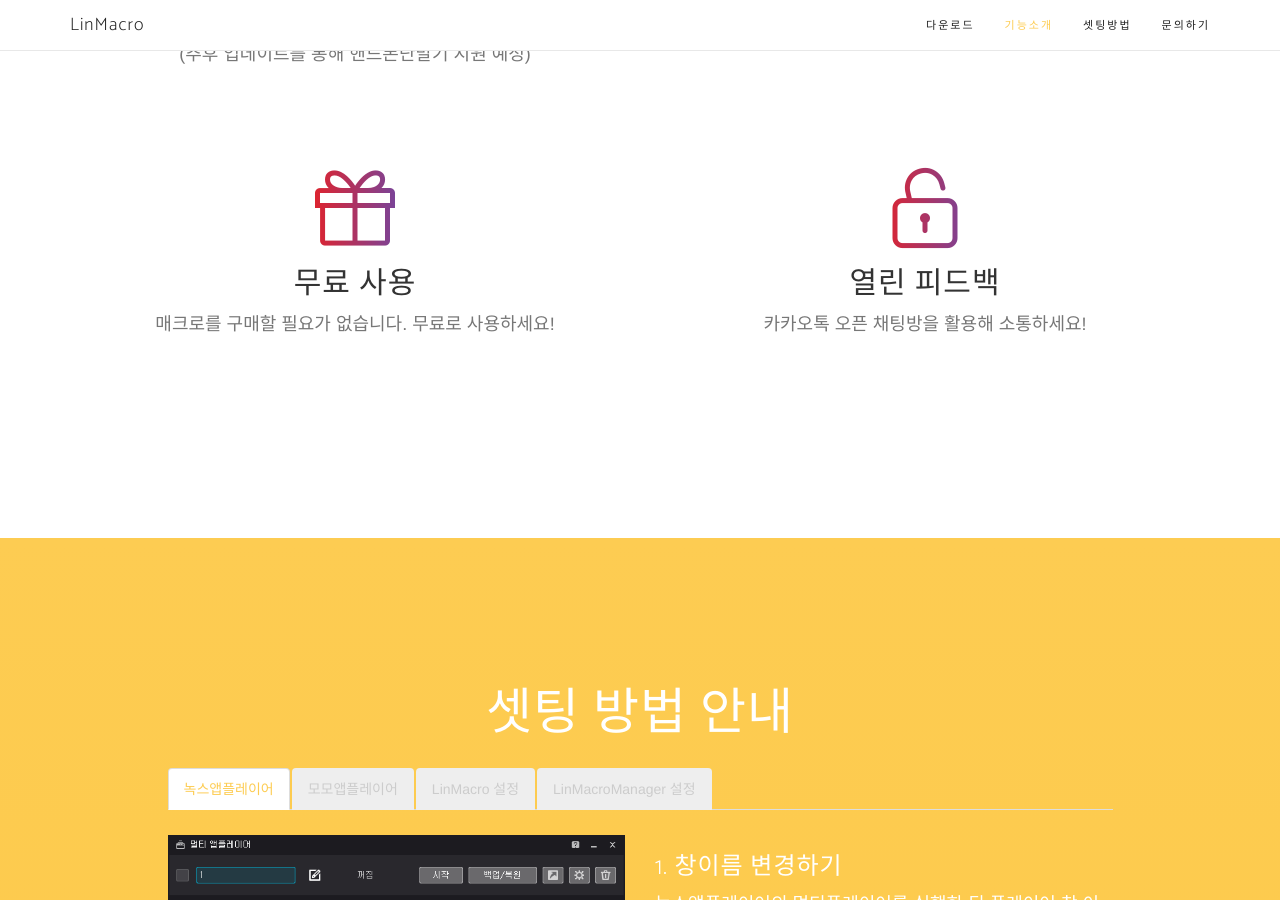
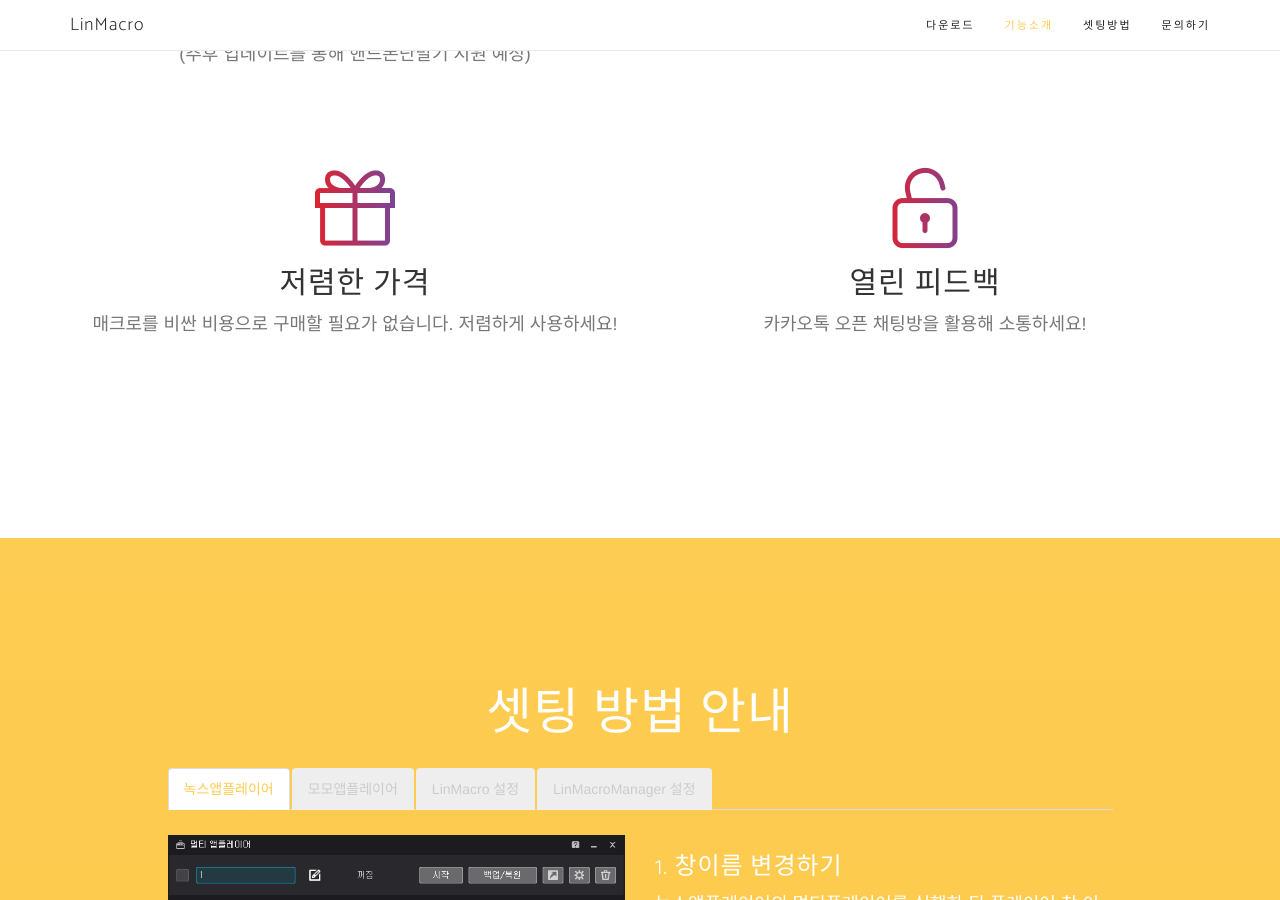
Before and after one commit to linmacro/linmacro.github.io, a Jekyll site: the page built from README.md, in a window 1280 px wide and 900 px high, scrolled down 2700 px. Built offline with Jekyll 4.4.1, drawn with Linux system fonts in a browser that asks for light colours; nearby versions of some CDN libraries; some web fonts are replaced; our own code applies the rules of GitHub Pages for plain Markdown files.

Commit message:
Update default.html

```diff
--- a/_layouts/default.html
+++ b/_layouts/default.html
@@ -189,8 +189,8 @@
                             <div class="col-md-6">
                                 <div class="feature-item">
                                     <i class="icon-present text-primary"></i>
-                                    <h3>무료 사용</h3>
-                                    <p class="text-muted">매크로를 구매할 필요가 없습니다. 무료로 사용하세요!</p>
+                                    <h3>저렴한 가격</h3>
+                                    <p class="text-muted">매크로를 비싼 비용으로 구매할 필요가 없습니다. 저렴하게 사용하세요!</p>
                                 </div>
                             </div>
                             <div class="col-md-6">
```
